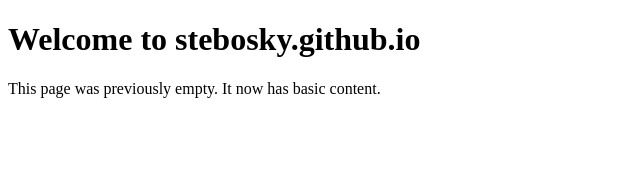
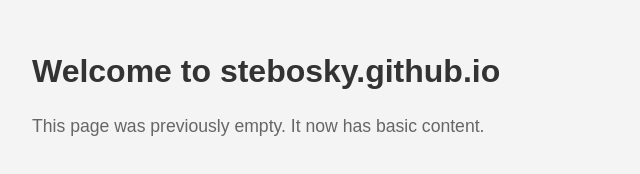
Before and after one commit to stebosky/stebosky.github.io, a plain HTML site: page index.html in a window 1280 px wide. Shown: the whole page, without its empty margins (0-640 px from the left). Drawn offline with Linux system fonts and the light colour scheme.

Commit message:
Add basic CSS template

```diff
--- a/index.html
+++ b/index.html
@@ -3,6 +3,7 @@
 <head>
   <meta charset="UTF-8">
   <title>Stebosky</title>
+  <link rel="stylesheet" href="styles.css">
 </head>
 <body>
   <h1>Welcome to stebosky.github.io</h1>
--- /dev/null
+++ b/styles.css
@@ -0,0 +1,16 @@
+body {
+  font-family: Arial, sans-serif;
+  background-color: #f4f4f4;
+  margin: 0;
+  padding: 2rem;
+}
+
+h1 {
+  color: #333;
+}
+
+p {
+  font-size: 1.1rem;
+  line-height: 1.6;
+  color: #666;
+}
```
